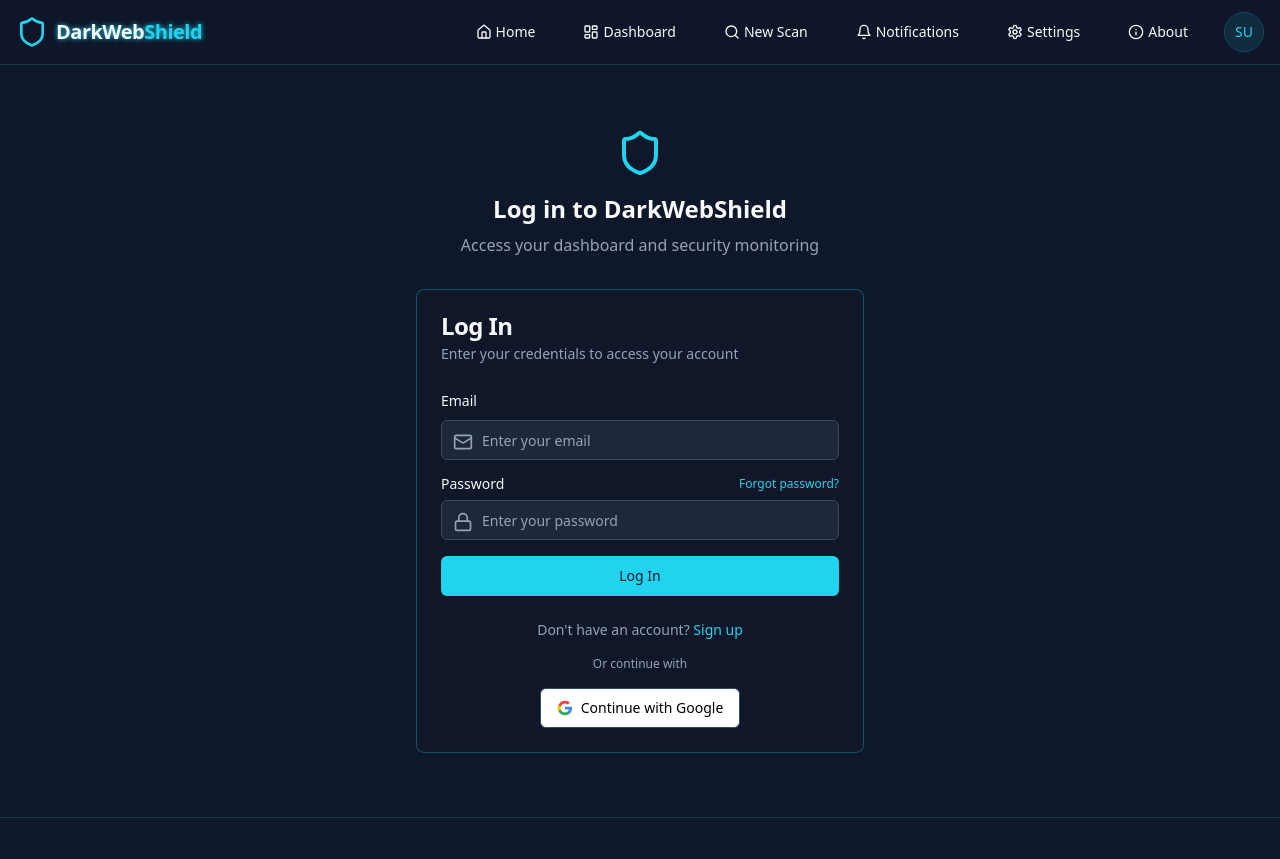
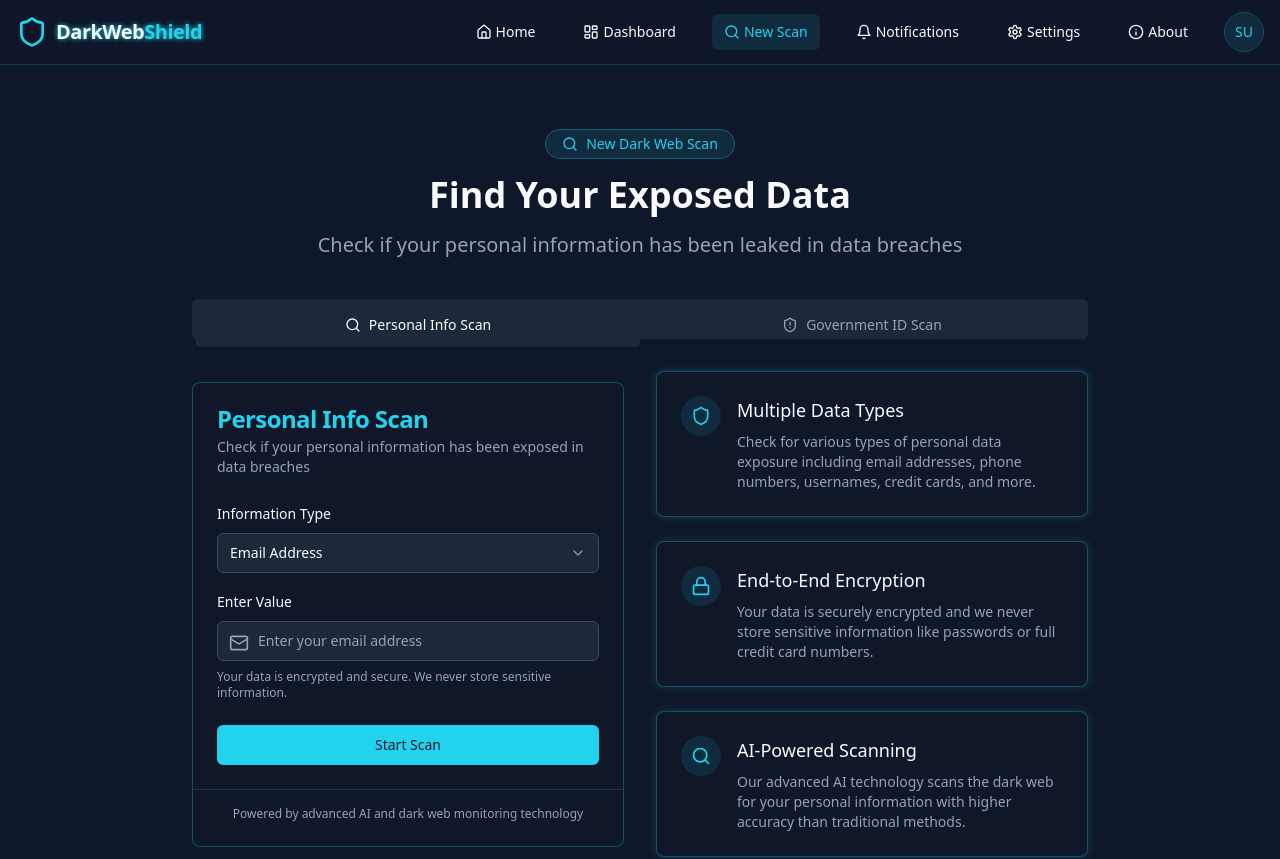
Before and after one commit to karthikraja-crypto/DarkWebShield, a React (Vite) app: page /scan in a window 1280 px wide. Before the commit this address led to /login. Shown: the top 859 px of the page. Built offline with nearby package versions, Linux system fonts and the light colour scheme; sample sign-in values are in the browser's storage.

Commit message:
Fix: Redirect to login issue
Fixes an issue where the website unexpectedly redirects to the login page.

```diff
--- a/src/App.tsx
+++ b/src/App.tsx
@@ -47,6 +47,7 @@ export const AuthContext = createContext<AuthContextType>({
 const App: React.FC = () => {
   const [isLoggedIn, setIsLoggedIn] = useState<boolean>(false);
   const [user, setUser] = useState<User | null>(null);
+  const [isInitialized, setIsInitialized] = useState<boolean>(false);
 
   // Check login status on mount
   useEffect(() => {
@@ -57,6 +58,9 @@ const App: React.FC = () => {
       setIsLoggedIn(true);
       setUser(JSON.parse(storedUser));
     }
+
+    // Mark auth as initialized
+    setIsInitialized(true);
   }, []);
 
   // Login function that will be used across the app
@@ -90,6 +94,11 @@ const App: React.FC = () => {
     }
   };
 
+  // Don't render routes until auth state is initialized
+  if (!isInitialized) {
+    return null; // Or a loading spinner
+  }
+
   return (
     <QueryClientProvider client={queryClient}>
       <AuthContext.Provider value={{ isLoggedIn, login, logout, user, updateUser }}>
@@ -100,21 +109,21 @@ const App: React.FC = () => {
             <Routes>
               <Route path="/" element={<Index />} />
               <Route path="/dashboard" element={
-                isLoggedIn ? <Dashboard /> : <Navigate to="/login" replace />
+                isLoggedIn ? <Dashboard /> : <Navigate to="/login" replace state={{ from: '/dashboard' }} />
               } />
               <Route path="/scan" element={
-                isLoggedIn ? <Scan /> : <Navigate to="/login" replace />
+                isLoggedIn ? <Scan /> : <Navigate to="/login" replace state={{ from: '/scan' }} />
               } />
               <Route path="/results" element={
-                isLoggedIn ? <Results /> : <Navigate to="/login" replace />
+                isLoggedIn ? <Results /> : <Navigate to="/login" replace state={{ from: '/results' }} />
               } />
               <Route path="/notifications" element={
-                isLoggedIn ? <Notifications /> : <Navigate to="/login" replace />
+                isLoggedIn ? <Notifications /> : <Navigate to="/login" replace state={{ from: '/notifications' }} />
               } />
               <Route path="/login" element={<Login />} />
               <Route path="/signup" element={<Signup />} />
               <Route path="/settings" element={
-                isLoggedIn ? <Settings /> : <Navigate to="/login" replace />
+                isLoggedIn ? <Settings /> : <Navigate to="/login" replace state={{ from: '/settings' }} />
               } />
               <Route path="/about" element={<About />} />
               {/* ADD ALL CUSTOM ROUTES ABOVE THE CATCH-ALL "*" ROUTE */}
--- a/src/pages/Login.tsx
+++ b/src/pages/Login.tsx
@@ -1,6 +1,6 @@
 
-import React, { useContext, useState } from 'react';
-import { Link, useNavigate } from 'react-router-dom';
+import React, { useContext, useState, useEffect } from 'react';
+import { Link, useNavigate, useLocation } from 'react-router-dom';
 import { Button } from '@/components/ui/button';
 import { Input } from '@/components/ui/input';
 import { Label } from '@/components/ui/label';
@@ -12,11 +12,22 @@ import Footer from '@/components/Footer';
 import { AuthContext } from '../App';
 
 const Login = () => {
-  const { login } = useContext(AuthContext);
+  const { login, isLoggedIn } = useContext(AuthContext);
   const navigate = useNavigate();
+  const location = useLocation();
   const [email, setEmail] = useState('');
   const [password, setPassword] = useState('');
   const [isLoading, setIsLoading] = useState(false);
+
+  // Get redirect path from location state
+  const from = location.state?.from || '/dashboard';
+
+  // If already logged in, redirect to dashboard
+  useEffect(() => {
+    if (isLoggedIn) {
+      navigate(from, { replace: true });
+    }
+  }, [isLoggedIn, navigate, from]);
 
   const handleSubmit = async (e: React.FormEvent) => {
     e.preventDefault();
@@ -31,8 +42,8 @@ const Login = () => {
           email: email,
         });
 
-        toast.success('Login successful! Redirecting to dashboard...');
-        navigate('/dashboard');
+        toast.success('Login successful! Redirecting...');
+        navigate(from, { replace: true });
         setIsLoading(false);
       }, 1000);
     } catch (error) {
@@ -53,8 +64,8 @@ const Login = () => {
         avatar: 'https://api.dicebear.com/6.x/micah/svg?seed=John',
       });
 
-      toast.success('Google login successful! Redirecting to dashboard...');
-      navigate('/dashboard');
+      toast.success('Google login successful! Redirecting...');
+      navigate(from, { replace: true });
       setIsLoading(false);
     }, 1000);
   };
--- a/src/pages/Signup.tsx
+++ b/src/pages/Signup.tsx
@@ -1,6 +1,6 @@
 
-import React, { useContext, useState } from 'react';
-import { Link, useNavigate } from 'react-router-dom';
+import React, { useContext, useState, useEffect } from 'react';
+import { Link, useNavigate, useLocation } from 'react-router-dom';
 import { Button } from '@/components/ui/button';
 import { Input } from '@/components/ui/input';
 import { Label } from '@/components/ui/label';
@@ -13,12 +13,23 @@ import Footer from '@/components/Footer';
 import { AuthContext } from '../App';
 
 const Signup = () => {
-  const { login } = useContext(AuthContext);
+  const { login, isLoggedIn } = useContext(AuthContext);
   const navigate = useNavigate();
+  const location = useLocation();
   const [name, setName] = useState('');
   const [email, setEmail] = useState('');
   const [password, setPassword] = useState('');
   const [isLoading, setIsLoading] = useState(false);
+
+  // Get redirect path from location state
+  const from = location.state?.from || '/dashboard';
+
+  // If already logged in, redirect to dashboard
+  useEffect(() => {
+    if (isLoggedIn) {
+      navigate(from, { replace: true });
+    }
+  }, [isLoggedIn, navigate, from]);
 
   const handleSubmit = async (e: React.FormEvent) => {
     e.preventDefault();
@@ -33,8 +44,8 @@ const Signup = () => {
           email: email,
         });
 
-        toast.success('Account created successfully! Redirecting to dashboard...');
-        navigate('/dashboard');
+        toast.success('Account created successfully! Redirecting...');
+        navigate(from, { replace: true });
         setIsLoading(false);
       }, 1000);
     } catch (error) {
@@ -55,8 +66,8 @@ const Signup = () => {
         avatar: 'https://api.dicebear.com/6.x/micah/svg?seed=John',
       });
 
-      toast.success('Google signup successful! Redirecting to dashboard...');
-      navigate('/dashboard');
+      toast.success('Google signup successful! Redirecting...');
+      navigate(from, { replace: true });
       setIsLoading(false);
     }, 1000);
   };
```
